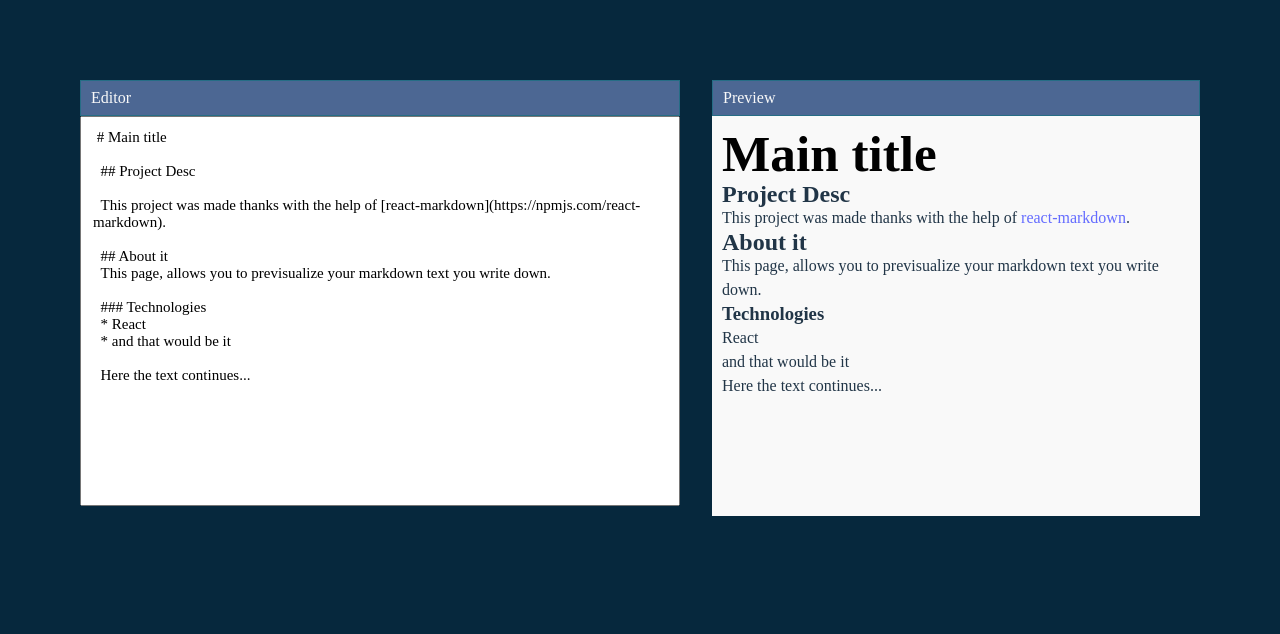
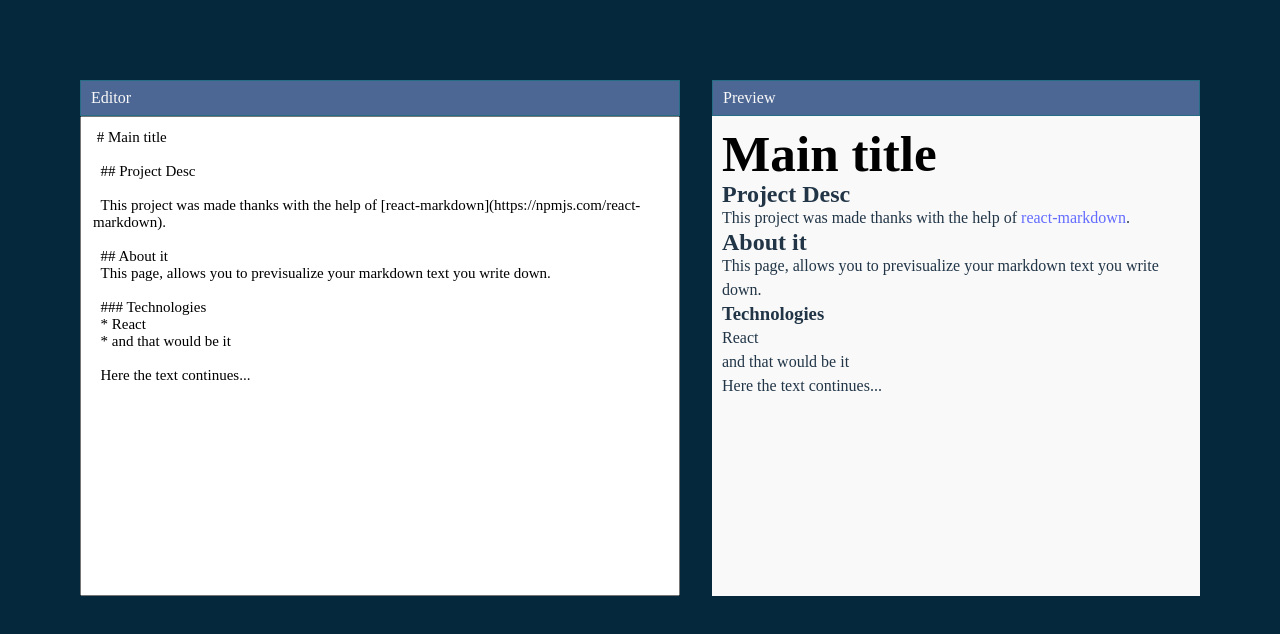
Before and after one commit to EliasPereyra/markdown-previwer, a React app: page / in a window 1280 px wide. Shown: the top 634 px of the page. Built offline with nearby package versions, Linux system fonts and the light colour scheme; the HTML template or start-up script is replaced by a standard one.

Commit message:
Make both boxes height higher

```diff
--- a/src/App.css
+++ b/src/App.css
@@ -29,7 +29,7 @@ textarea {
   font-family: Poppins;
   font-size: 15px;
   padding: 12px;
-  height: 26em;
+  height: 32em;
   width: 40em;
   resize: none;
 }
@@ -49,7 +49,7 @@ h1 {
 #preview {
   background-color: #f9f9f9;
   padding: 10px;
-  height: 25em;
+  height: 30em;
   width: 100%;
   overflow: auto;
 }
```
